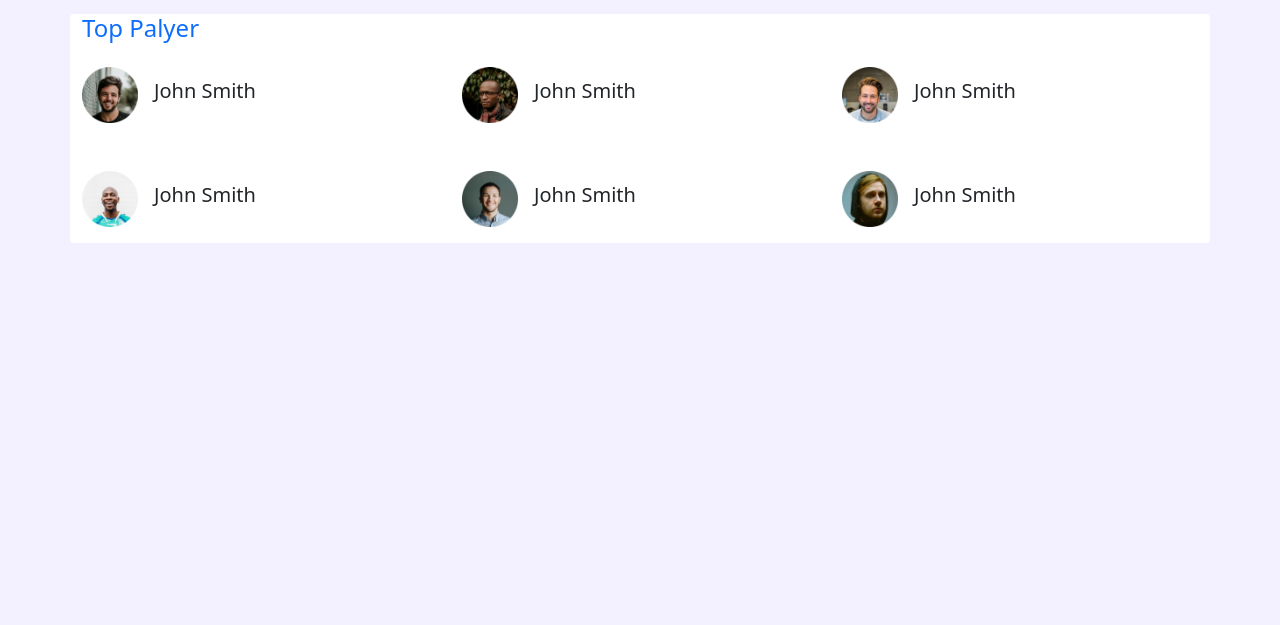
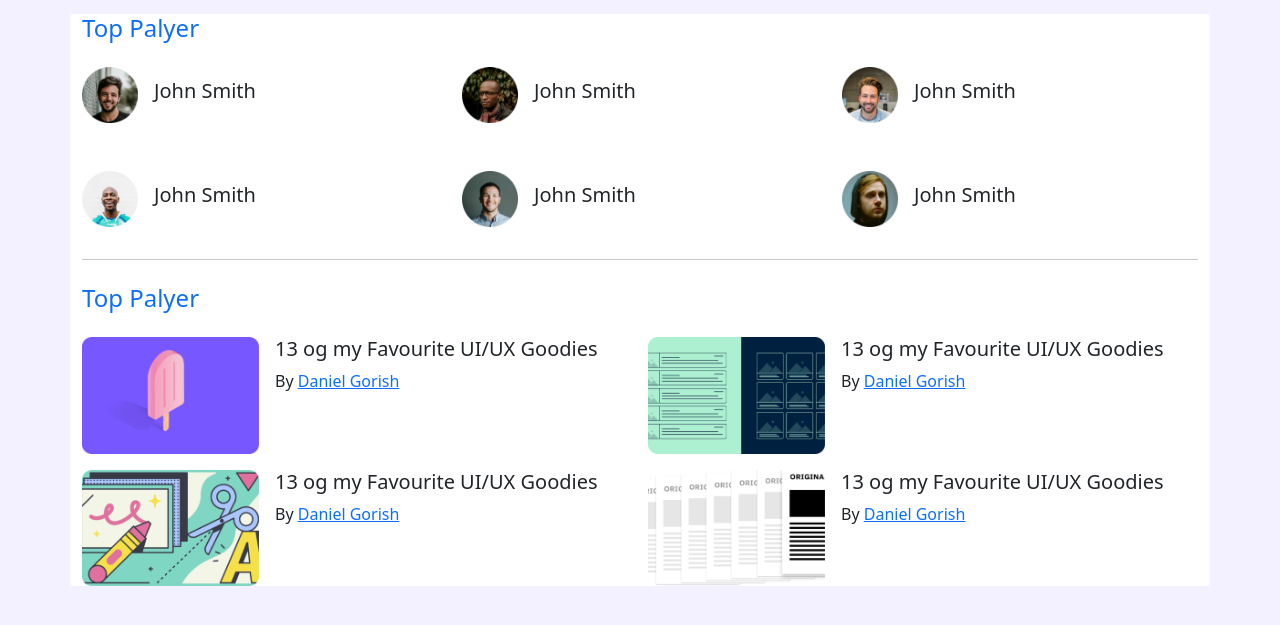
Before and after one commit to Emrul-Hasan/Leader-borad-using-Bootstrap, a plain HTML site: page index.html in a window 1280 px wide. Shown: the part 87-712 px from the top of the page. Drawn offline with Linux system fonts and the light colour scheme.

Commit message:
Top player added

```diff
--- a/index.html
+++ b/index.html
@@ -77,6 +77,40 @@
                     </div>
                 </div>
             </div>
+            <hr>
+            <div>
+                <h4 class="text-primary my-4">Top Palyer</h4>
+                <div class="row g-3">
+                    <div class="col-md-12 col-lg-6 d-flex">
+                        <img width="177px" src="images/blogs/blog-1.png" alt="">
+                        <div class="ps-3">
+                            <h5>13 og my Favourite UI/UX Goodies</h5>
+                            <p>By <a href="">Daniel Gorish</a></p>
+                        </div>
+                    </div>
+                    <div class="col-md-12 col-lg-6 d-flex">
+                        <img width="177px" src="images/blogs/blog-2.png" alt="">
+                        <div class="ps-3">
+                            <h5>13 og my Favourite UI/UX Goodies</h5>
+                            <p>By <a href="">Daniel Gorish</a></p>
+                        </div>
+                    </div>
+                    <div class="col-md-12 col-lg-6 d-flex">
+                        <img width="177px" src="images/blogs/blog-3.png" alt="">
+                        <div class="ps-3">
+                            <h5>13 og my Favourite UI/UX Goodies</h5>
+                            <p>By <a href="">Daniel Gorish</a></p>
+                        </div>
+                    </div>
+                    <div class="col-md-12 col-lg-6 d-flex">
+                        <img width="177px" src="images/blogs/blog-4.png" alt="">
+                        <div class="ps-3">
+                            <h5>13 og my Favourite UI/UX Goodies</h5>
+                            <p>By <a href="">Daniel Gorish</a></p>
+                        </div>
+                    </div>
+                </div>
+            </div>
 
         </section>
     </main>
```
